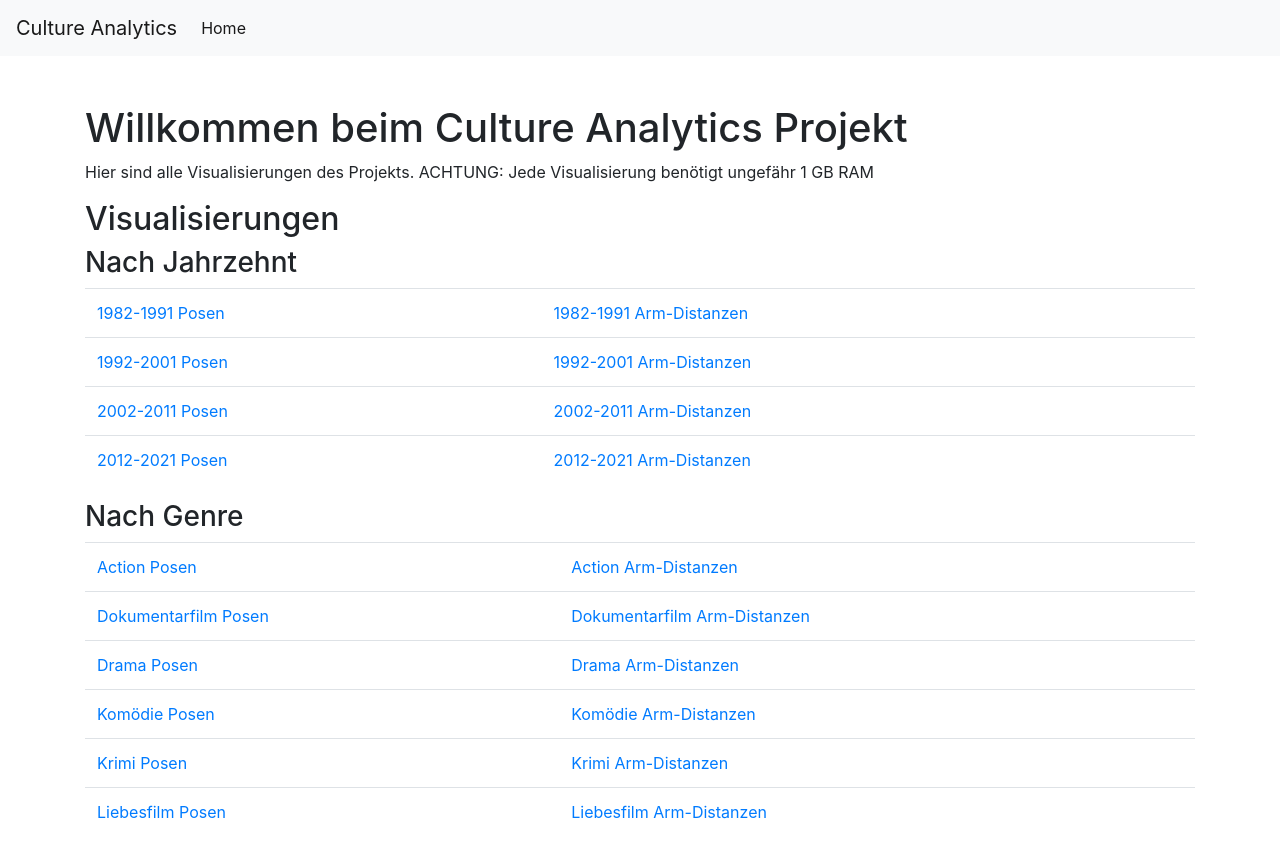
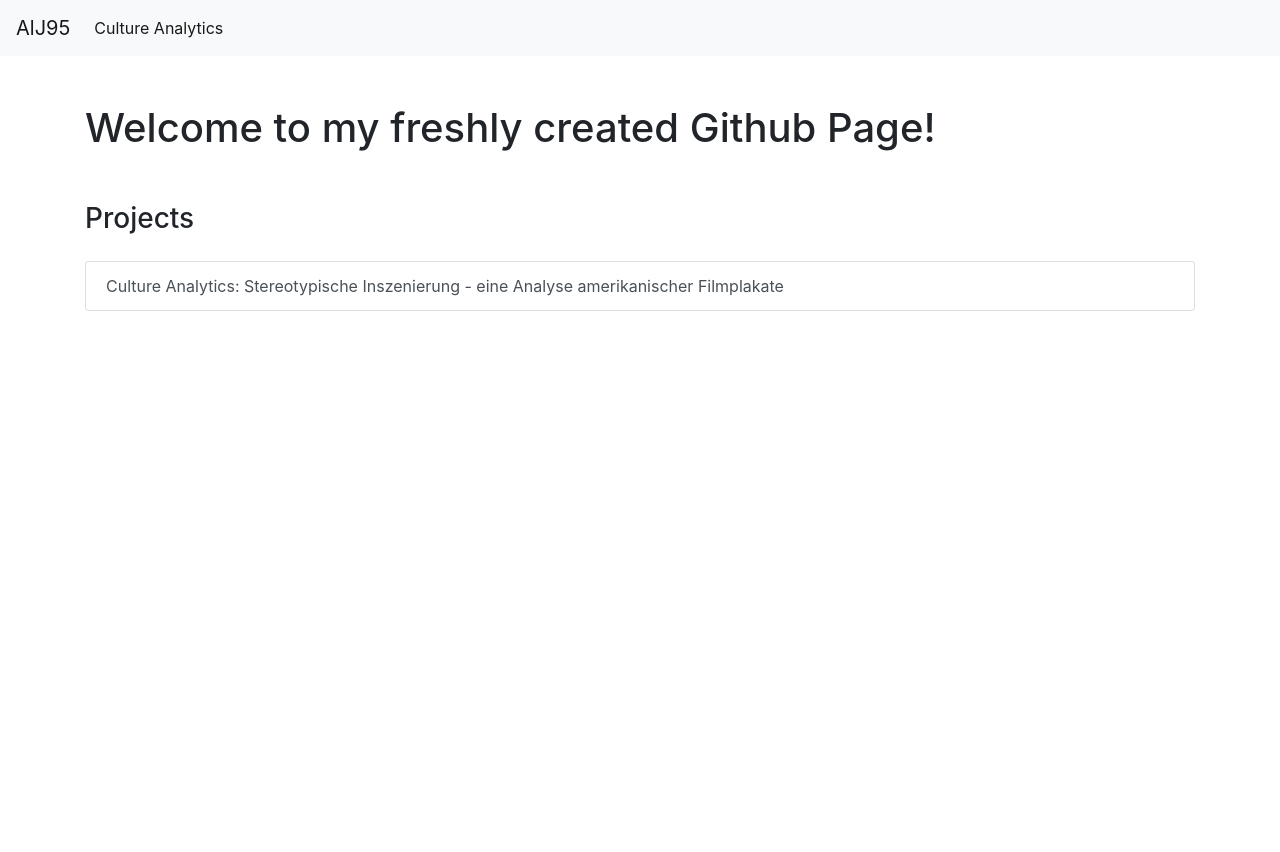
Before and after one commit to AlJ95/AlJ95.github.io, a plain HTML site: page index.html in a window 1280 px wide. After the commit the page ends 800 px from the top, so only its background shows below. Drawn offline with nearby package versions, Linux system fonts and the light colour scheme.

Commit message:
Updating index.html

```diff
--- a/index.html
+++ b/index.html
@@ -4,13 +4,13 @@
 <head>
     <meta charset="UTF-8">
     <meta name="viewport" content="width=device-width, initial-scale=1.0">
-    <title>Culture Analytics Projekt</title>
+    <title>Github Page of Jan Albrecht.</title>
     <link rel="stylesheet" href="https://stackpath.bootstrapcdn.com/bootstrap/4.5.2/css/bootstrap.min.css">
 </head>
 
 <body>
     <nav class="navbar navbar-expand-lg navbar-light bg-light">
-        <a class="navbar-brand" href="#">Culture Analytics</a>
+        <a class="navbar-brand" href="">AlJ95</a>
         <button class="navbar-toggler" type="button" data-toggle="collapse" data-target="#navbarNav"
             aria-controls="navbarNav" aria-expanded="false" aria-label="Toggle navigation">
             <span class="navbar-toggler-icon"></span>
@@ -18,71 +18,23 @@
         <div class="collapse navbar-collapse" id="navbarNav">
             <ul class="navbar-nav">
                 <li class="nav-item active">
-                    <a class="nav-link" href="index.html">Home <span class="sr-only">(current)</span></a>
+                    <a class="nav-link" href="/culture_analytics/index.html">Culture Analytics<span class="sr-only">(current)</span></a>
                 </li>
             </ul>
         </div>
     </nav>
 
     <div class="container mt-5">
-        <h1>Willkommen beim Culture Analytics Projekt</h1>
-        <p>Hier sind alle Visualisierungen des Projekts. ACHTUNG: Jede Visualisierung benötigt ungefähr 1 GB RAM</p>
+        <h1>Welcome to my freshly created Github Page!</h1>
+        <!-- Space-->
+        <div style="margin-bottom: 50px"></div>
 
-        <h2>Visualisierungen</h2>
+        <h3>Projects</h3>
 
-        <h3>Nach Jahrzehnt</h3>
-        <table class="table">
-            <tbody>
-                <tr>
-                    <td><a href="culture_analytics/1982-1991_GESCHLECHT_POSE.html">1982-1991 Posen</a></td>
-                    <td><a href="culture_analytics/1982-1991_GESCHLECHT_AR.html">1982-1991 Arm-Distanzen</a></td>
-                </tr>
-                <tr>
-                    <td><a href="culture_analytics/1992-2001_GESCHLECHT_POSE.html">1992-2001 Posen</a></td>
-                    <td><a href="culture_analytics/1992-2001_GESCHLECHT_AR.html">1992-2001 Arm-Distanzen</a></td>
-                </tr>
-                <tr>
-                    <td><a href="culture_analytics/2002-2011_GESCHLECHT_POSE.html">2002-2011 Posen</a></td>
-                    <td><a href="culture_analytics/2002-2011_GESCHLECHT_AR.html">2002-2011 Arm-Distanzen</a></td>
-                </tr>
-                <tr>
-                    <td><a href="culture_analytics/2012-2021_GESCHLECHT_POSE.html">2012-2021 Posen</a></td>
-                    <td><a href="culture_analytics/2012-2021_GESCHLECHT_AR.html">2012-2021 Arm-Distanzen</a></td>
-                </tr>
-            </tbody>
-        </table>
-
-        <h3>Nach Genre</h3>
-        <table class="table">
-            <tbody>
-                <tr>
-                    <td><a href="culture_analytics/Action_GESCHLECHT_POSE.html">Action Posen</a></td>
-                    <td><a href="culture_analytics/Action_GESCHLECHT_AR.html">Action Arm-Distanzen</a></td>
-                </tr>
-                <tr>
-                    <td><a href="culture_analytics/Dokumentarfilm_GESCHLECHT_POSE.html">Dokumentarfilm Posen</a></td>
-                    <td><a href="culture_analytics/Dokumentarfilm_GESCHLECHT_AR.html">Dokumentarfilm Arm-Distanzen</a></td>
-                </tr>
-                <tr>
-                    <td><a href="culture_analytics/Drama_GESCHLECHT_POSE.html">Drama Posen</a></td>
-                    <td><a href="culture_analytics/Drama_GESCHLECHT_AR.html">Drama Arm-Distanzen</a></td>
-                </tr>
-                <tr>
-                    <td><a href="culture_analytics/Komödie_GESCHLECHT_POSE.html">Komödie Posen</a></td>
-                    <td><a href="culture_analytics/Komödie_GESCHLECHT_AR.html">Komödie Arm-Distanzen</a></td>
-                </tr>
-                <tr>
-                    <td><a href="culture_analytics/Krimi_GESCHLECHT_POSE.html">Krimi Posen</a></td>
-                    <td><a href="culture_analytics/Krimi_GESCHLECHT_AR.html">Krimi Arm-Distanzen</a></td>
-                </tr>
-                <tr>
-                    <td><a href="culture_analytics/Liebesfilm_GESCHLECHT_POSE.html">Liebesfilm Posen</a></td>
-                    <td><a href="culture_analytics/Liebesfilm_GESCHLECHT_AR.html">Liebesfilm Arm-Distanzen</a></td>
-                </tr>
-
-            </tbody>
-        </table>
-
+        <div style="margin-bottom: 25px"></div>
+        <div class="list-group">
+            <a href="culture_analytics/index.html" class="list-group-item list-group-item-action">Culture Analytics: Stereotypische Inszenierung - eine Analyse amerikanischer Filmplakate</a>
+        </div>
     </div>
 
     <script src="https://code.jquery.com/jquery-3.5.1.slim.min.js"></script>
```
Also changed, not shown: culture_analytics/index.html (added, +94 -0 lines).
